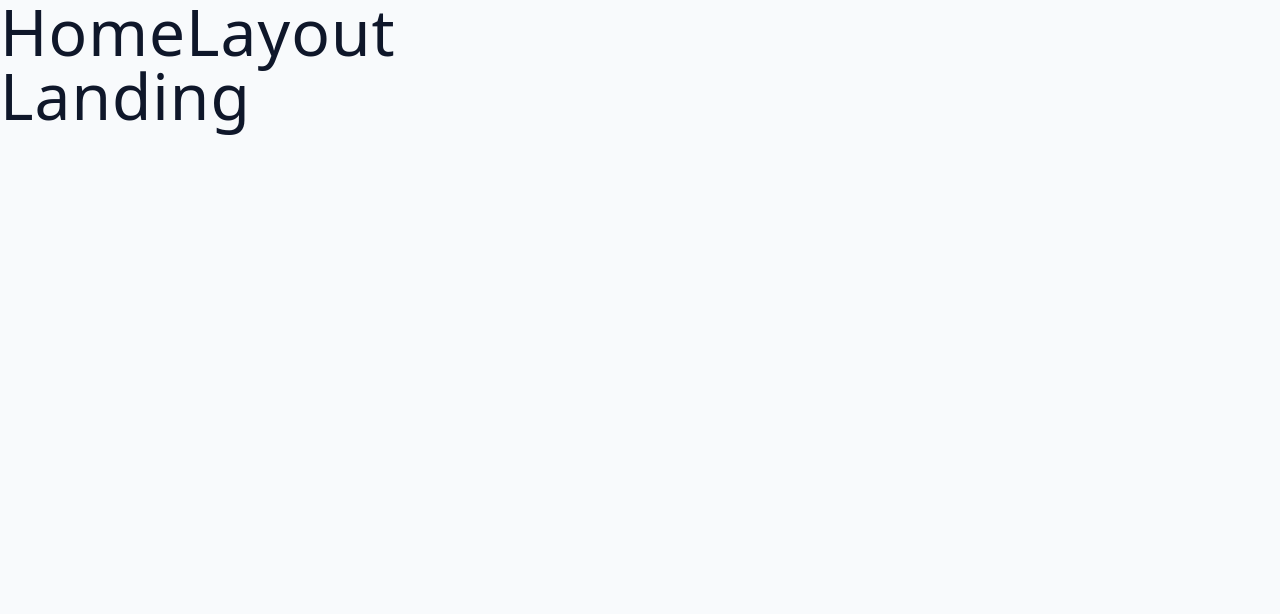
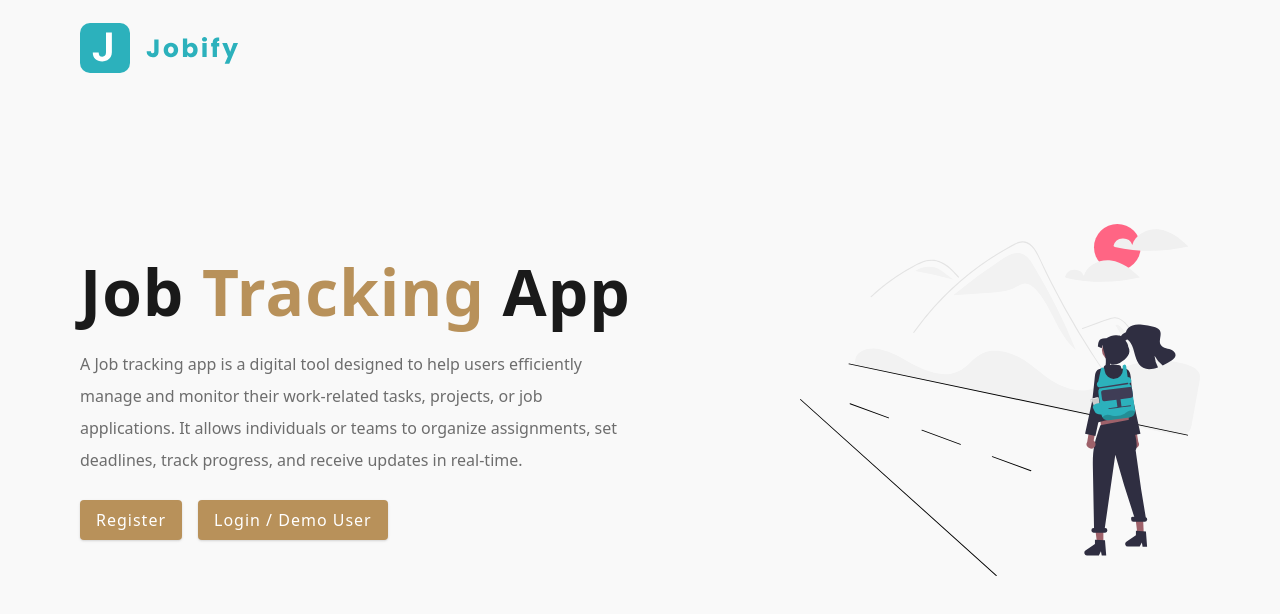
Before and after one commit to sundareshrx7483/Jobify, a React (Vite) app in the folder client/: page / in a window 1280 px wide. Shown: the top 614 px of the page. Built offline with nearby package versions, Linux system fonts and the light colour scheme.

Commit message:
Implemented  landing page

```diff
--- a/client/src/Pages/HomeLayout.jsx
+++ b/client/src/Pages/HomeLayout.jsx
@@ -3,7 +3,7 @@ import { Outlet } from "react-router-dom";
 const HomeLayout = () => {
   return (
     <div>
-      <h1>HomeLayout</h1>
+
       <Outlet />
     </div>
   );
--- a/client/src/Pages/Landing.jsx
+++ b/client/src/Pages/Landing.jsx
@@ -1,4 +1,37 @@
+import styled from "styled-components";
+
+import Wrapper from "../assets/wrappers/LandingPage";
+import main from "../assets/images/main.svg";
+import logo from "../assets/images/logo.svg";
+import { Link } from "react-router-dom";
 const Landing = () => {
-  return <h1>Landing</h1>;
+  return (
+    <Wrapper>
+      <nav>
+        <img src={logo} alt="jobify" className="logo" />
+      </nav>
+      <div className="container page">
+        <div className="info">
+          <h1>
+            job <span>tracking</span> app
+          </h1>
+          <p>
+            A Job tracking app is a digital tool designed to help users
+            efficiently manage and monitor their work-related tasks, projects,
+            or job applications. It allows individuals or teams to organize
+            assignments, set deadlines, track progress, and receive updates in
+            real-time.
+          </p>
+          <Link to="/register" className="btn register-link">
+            Register
+          </Link>
+          <Link to="/login" className="btn">
+            Login / Demo User
+          </Link>
+        </div>
+        <img src={main} alt="job hunt" className="img main-img" />
+      </div>
+    </Wrapper>
+  );
 };
 export default Landing;
--- a/client/src/assets/css/index.css
+++ b/client/src/assets/css/index.css
@@ -13,36 +13,36 @@ html {
 } /*16px*/
 
 :root {
-  /* colors */
-  --primary-50: #e0fcff;
-  --primary-100: #bef8fd;
-  --primary-200: #87eaf2;
-  --primary-300: #54d1db;
-  --primary-400: #38bec9;
-  --primary-500: #2cb1bc;
-  --primary-600: #14919b;
-  --primary-700: #0e7c86;
-  --primary-800: #0a6c74;
-  --primary-900: #044e54;
+  /* colors - warm earthy tones */
+  --primary-50: #faf6f0;
+  --primary-100: #f3eadc;
+  --primary-200: #e6d5b9;
+  --primary-300: #d9c096;
+  --primary-400: #c9a978;
+  --primary-500: #b8915a;
+  --primary-600: #a07a48;
+  --primary-700: #86633a;
+  --primary-800: #6c4c2c;
+  --primary-900: #53381e;
 
-  /* grey */
-  --grey-50: #f8fafc;
-  --grey-100: #f1f5f9;
-  --grey-200: #e2e8f0;
-  --grey-300: #cbd5e1;
-  --grey-400: #94a3b8;
-  --grey-500: #64748b;
-  --grey-600: #475569;
-  --grey-700: #334155;
-  --grey-800: #1e293b;
-  --grey-900: #0f172a;
+  /* grey - refined minimalist */
+  --grey-50: #f9f9f9;
+  --grey-100: #f0f0f0;
+  --grey-200: #e4e4e4;
+  --grey-300: #d1d1d1;
+  --grey-400: #a8a8a8;
+  --grey-500: #6d6d6d;
+  --grey-600: #525252;
+  --grey-700: #3d3d3d;
+  --grey-800: #292929;
+  --grey-900: #1a1a1a;
   /* rest of the colors */
   --black: #222;
   --white: #fff;
-  --red-light: #f8d7da;
-  --red-dark: #842029;
-  --green-light: #d1e7dd;
-  --green-dark: #0f5132;
+  --red-light: #ffe6e6;
+  --red-dark: #9e2a2a;
+  --green-light: #e6f2eb;
+  --green-dark: #2c6e49;
 
   --small-text: 0.875rem;
   --extra-small-text: 0.7em;
@@ -65,10 +65,10 @@ html {
     0 10px 10px -5px rgba(0, 0, 0, 0.04);
   /* DARK MODE */
 
-  --dark-mode-bg-color: #333;
-  --dark-mode-text-color: #f0f0f0;
-  --dark-mode-bg-secondary-color: #3f3f3f;
-  --dark-mode-text-secondary-color: var(--grey-300);
+  --dark-mode-bg-color: #2a2520;
+  --dark-mode-text-color: #f5f0e8;
+  --dark-mode-bg-secondary-color: #3a342e;
+  --dark-mode-text-secondary-color: #d9c096;
 
   --background-color: var(--grey-50);
   --text-color: var(--grey-900);
@@ -86,8 +86,8 @@ html {
 body {
   background: var(--background-color);
   color: var(--text-color);
-  font-family: system-ui, -apple-system, BlinkMacSystemFont, 'Segoe UI', Roboto,
-    Oxygen, Ubuntu, Cantarell, 'Open Sans', 'Helvetica Neue', sans-serif;
+  font-family: system-ui, -apple-system, BlinkMacSystemFont, "Segoe UI", Roboto,
+    Oxygen, Ubuntu, Cantarell, "Open Sans", "Helvetica Neue", sans-serif;
   font-weight: 400;
   line-height: 1;
 }
@@ -317,15 +317,15 @@ button:disabled {
 
 /* BUTTONS AND BADGES */
 .pending {
-  background: #fef3c7;
-  color: #f59e0b;
+  background: #fdf0d5;
+  color: #c17817;
 }
 
 .interview {
-  background: #e0e8f9;
-  color: #647acb;
+  background: #e0e7e9;
+  color: #4a6670;
 }
 .declined {
-  background: #ffeeee;
-  color: #d66a6a;
+  background: #f8e1e0;
+  color: #b23b3b;
 }
--- a/client/src/index.css
+++ b/client/src/index.css
@@ -13,36 +13,36 @@ html {
 } /*16px*/
 
 :root {
-  /* colors */
-  --primary-50: #e0fcff;
-  --primary-100: #bef8fd;
-  --primary-200: #87eaf2;
-  --primary-300: #54d1db;
-  --primary-400: #38bec9;
-  --primary-500: #2cb1bc;
-  --primary-600: #14919b;
-  --primary-700: #0e7c86;
-  --primary-800: #0a6c74;
-  --primary-900: #044e54;
+  /* colors - warm earthy tones */
+  --primary-50: #faf6f0;
+  --primary-100: #f3eadc;
+  --primary-200: #e6d5b9;
+  --primary-300: #d9c096;
+  --primary-400: #c9a978;
+  --primary-500: #b8915a;
+  --primary-600: #a07a48;
+  --primary-700: #86633a;
+  --primary-800: #6c4c2c;
+  --primary-900: #53381e;
 
-  /* grey */
-  --grey-50: #f8fafc;
-  --grey-100: #f1f5f9;
-  --grey-200: #e2e8f0;
-  --grey-300: #cbd5e1;
-  --grey-400: #94a3b8;
-  --grey-500: #64748b;
-  --grey-600: #475569;
-  --grey-700: #334155;
-  --grey-800: #1e293b;
-  --grey-900: #0f172a;
+  /* grey - refined minimalist */
+  --grey-50: #f9f9f9;
+  --grey-100: #f0f0f0;
+  --grey-200: #e4e4e4;
+  --grey-300: #d1d1d1;
+  --grey-400: #a8a8a8;
+  --grey-500: #6d6d6d;
+  --grey-600: #525252;
+  --grey-700: #3d3d3d;
+  --grey-800: #292929;
+  --grey-900: #1a1a1a;
   /* rest of the colors */
   --black: #222;
   --white: #fff;
-  --red-light: #f8d7da;
-  --red-dark: #842029;
-  --green-light: #d1e7dd;
-  --green-dark: #0f5132;
+  --red-light: #ffe6e6;
+  --red-dark: #9e2a2a;
+  --green-light: #e6f2eb;
+  --green-dark: #2c6e49;
 
   --small-text: 0.875rem;
   --extra-small-text: 0.7em;
@@ -65,10 +65,10 @@ html {
     0 10px 10px -5px rgba(0, 0, 0, 0.04);
   /* DARK MODE */
 
-  --dark-mode-bg-color: #333;
-  --dark-mode-text-color: #f0f0f0;
-  --dark-mode-bg-secondary-color: #3f3f3f;
-  --dark-mode-text-secondary-color: var(--grey-300);
+  --dark-mode-bg-color: #2a2520;
+  --dark-mode-text-color: #f5f0e8;
+  --dark-mode-bg-secondary-color: #3a342e;
+  --dark-mode-text-secondary-color: #d9c096;
 
   --background-color: var(--grey-50);
   --text-color: var(--grey-900);
@@ -317,15 +317,15 @@ button:disabled {
 
 /* BUTTONS AND BADGES */
 .pending {
-  background: #fef3c7;
-  color: #f59e0b;
+  background: #fdf0d5;
+  color: #c17817;
 }
 
 .interview {
-  background: #e0e8f9;
-  color: #647acb;
+  background: #e0e7e9;
+  color: #4a6670;
 }
 .declined {
-  background: #ffeeee;
-  color: #d66a6a;
+  background: #f8e1e0;
+  color: #b23b3b;
 }
```
